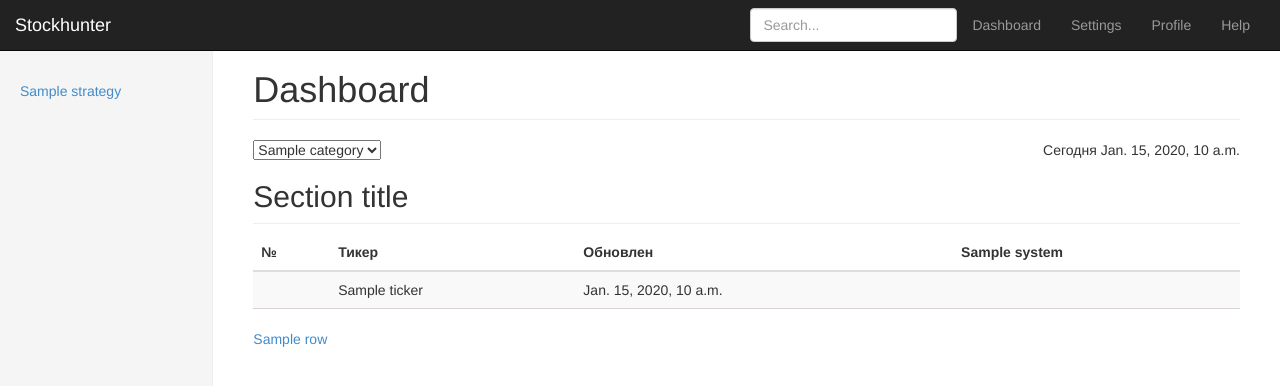
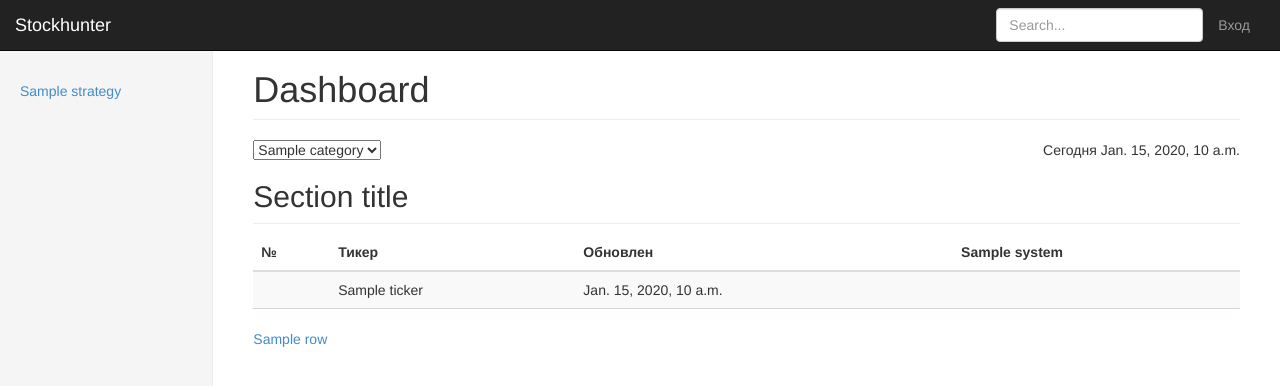
Before and after one commit to logvi/stock, a Django app: template templates/index.html in a window 1280 px wide. Shown: the top 386 px of the page. Run offline with Django 3.2, Linux system fonts and the light colour scheme; tables that the repository leaves empty hold one stand-in row (values such as "Sample post"); the template is opened without the code that fills it: values that come from a table or form of the project are taken from there, most other values are stand-ins (such as "Sample title", 1, 10 or a date in 2020); parts of the project's set-up code (start-up, migrations or seed data) failed here and were passed over; some libraries are stand-ins or nearby versions.

Commit message:
Login page

```diff
--- a/stock/settings.py
+++ b/stock/settings.py
@@ -125,6 +125,10 @@ USE_TZ = True
 
 STATIC_URL = '/static/'
 
+LOGIN_URL = "/login/"
+LOGIN_REDIRECT_URL = '/stock/'
+LOGOUT_REDIRECT_URL = '/stock/'
+
 try:
     from stock.settings_prod import *
 except ImportError:
--- a/stock/urls.py
+++ b/stock/urls.py
@@ -1,7 +1,7 @@
 from django.conf.urls import patterns, include, url
 
 from django.contrib import admin
-from django.contrib.auth.views import login, logout
+
 admin.autodiscover()
 
 urlpatterns = patterns('',
@@ -10,5 +10,10 @@ urlpatterns = patterns('',
     # url(r'^blog/', include('blog.urls')),
     url(r'^stock/', include('apps.AppStock.urls')),
     url(r'^admin/', include(admin.site.urls)),
-    url(r'^login/', login),
+
+    # Authenticate
+    url(r'^login/$', 'django.contrib.auth.views.login',
+        {'template_name': 'registration/login.html'},  name='login'),
+    url(r'^logout/$', 'django.contrib.auth.views.logout',
+        {'next_page': '/stock/'}, name='logout'),
 )
--- a/templates/index.html
+++ b/templates/index.html
@@ -40,10 +40,12 @@
         </div>
         <div class="navbar-collapse collapse">
           <ul class="nav navbar-nav navbar-right">
-            <li><a href="#">Dashboard</a></li>
-            <li><a href="#">Settings</a></li>
-            <li><a href="#">Profile</a></li>
-            <li><a href="#">Help</a></li>
+              {% if user.is_authenticated %}
+                  <li><a href="{% url "logout" %}">Выход</a></li>
+              {% else %}
+                  <li><a href="{% url "login" %}">Вход</a></li>
+              {% endif %}
+
           </ul>
           <form class="navbar-form navbar-right">
             <input type="text" class="form-control" placeholder="Search...">
```
Also changed, not shown: templates/registration/login.html (+6 -6 lines).
